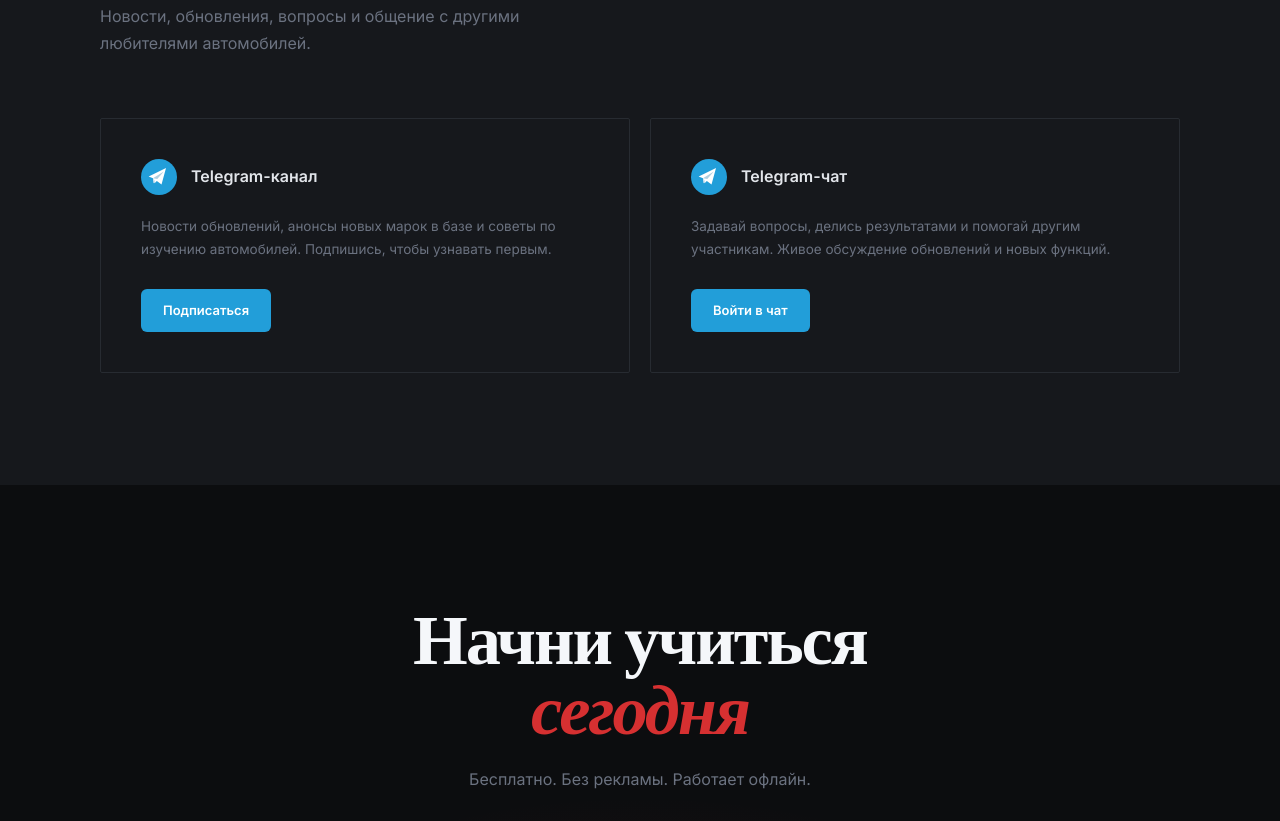
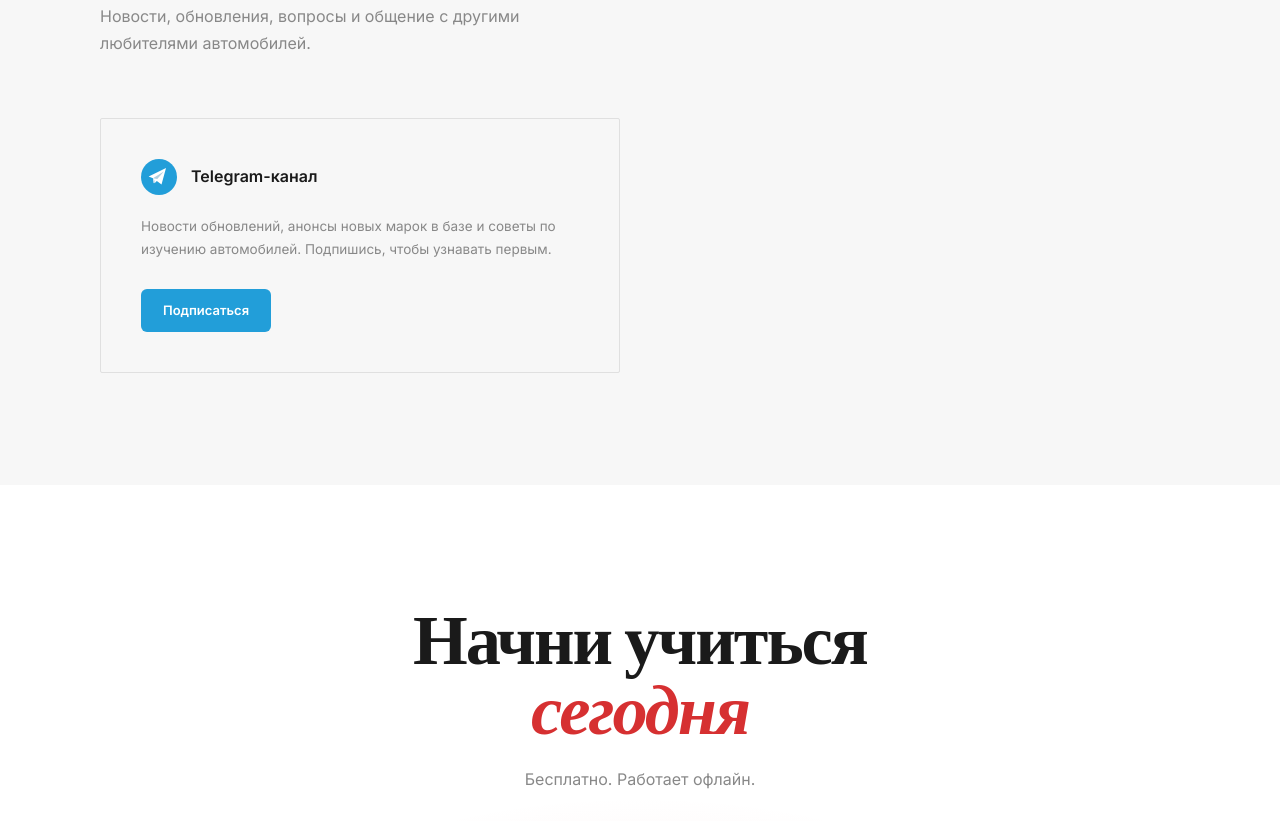
Before and after one commit to slfh3oehfe/CarLand, a plain HTML site: page index.html in a window 1280 px wide. Shown: the part 4899-5720 px from the top of the page. Drawn offline with Linux system fonts and the light colour scheme.

Commit message:
Update index.html

```diff
--- a/index.html
+++ b/index.html
@@ -11,18 +11,18 @@
 html { scroll-behavior: smooth; }
 
 :root {
-  --ink:     #0c0d0f;
-  --ink-2:   #16181c;
-  --ink-3:   #1f2227;
-  --rule:    #272b31;
-  --ghost:   #3c424d;
-  --dim:     #6b7280;
-  --body:    #9ca3af;
-  --text:    #e2e5ea;
-  --white:   #f5f7fa;
+  --ink:     #ffffff;
+  --ink-2:   #f7f7f7;
+  --ink-3:   #efefef;
+  --rule:    #e0e0e0;
+  --ghost:   #c0c0c0;
+  --dim:     #888888;
+  --body:    #555555;
+  --text:    #1a1a1a;
+  --white:   #1a1a1a;
   --red:     #d63031;
-  --red-mid: #7d1a1a;
-  --red-glow:rgba(214,48,49,0.12);
+  --red-mid: #b52626;
+  --red-glow:rgba(214,48,49,0.10);
   --tg:      #229ED9;
 }
 
@@ -41,7 +41,7 @@ nav {
   height: 60px;
   display: flex; align-items: center; justify-content: space-between;
   padding: 0 48px;
-  background: rgba(12,13,15,0.9);
+  background: rgba(255,255,255,0.92);
   backdrop-filter: blur(16px);
   border-bottom: 1px solid var(--rule);
 }
@@ -282,7 +282,7 @@ nav {
 
 /* ─── COMMUNITY ─── */
 #community { background: var(--ink-2); }
-.comm-grid { display: grid; grid-template-columns: 1fr 1fr; gap: 20px; margin-top: 60px; }
+.comm-grid { display: grid; grid-template-columns: 1fr; max-width: 520px; gap: 20px; margin-top: 60px; }
 .comm-card {
   padding: 40px;
   border: 1px solid var(--rule);
@@ -706,19 +706,7 @@ footer {
         <p>Новости обновлений, анонсы новых марок в базе и советы по изучению автомобилей. Подпишись, чтобы узнавать первым.</p>
         <a href="https://t.me/carland" class="btn-tg" target="_blank">Подписаться</a>
       </div>
-      <div class="comm-card">
-        <div class="comm-card-top">
-          <svg class="comm-logo" viewBox="0 0 40 40" fill="none" xmlns="http://www.w3.org/2000/svg">
-            <circle cx="20" cy="20" r="20" fill="#229ED9"/>
-            <path d="M8.5 19.5l4.8 1.8 1.8 5.7 2.5-2.5 5.2 3.8 5-18.3-19.3 9.5z" fill="#fff"/>
-            <path d="M13.3 21.3l.5 5.7 2.3-2.3" fill="#d6e4f0"/>
-            <path d="M13.3 21.3l12-7.5-7.2 8.5" fill="#b0cfe0"/>
-          </svg>
-          <h3>Telegram-чат</h3>
-        </div>
-        <p>Задавай вопросы, делись результатами и помогай другим участникам. Живое обсуждение обновлений и новых функций.</p>
-        <a href="https://t.me/carland_chat" class="btn-tg" target="_blank">Войти в чат</a>
-      </div>
+
     </div>
   </div>
 </section>
@@ -727,7 +715,7 @@ footer {
 <section id="download">
   <div class="wrap">
     <h2>Начни учиться<br><i>сегодня</i></h2>
-    <p>Бесплатно. Без рекламы. Работает офлайн.</p>
+    <p>Бесплатно. Работает офлайн.</p>
     <div class="dl-buttons">
 
       <a href="https://play.google.com/store/apps/details?id=com.carland.learn" class="dl-btn primary" target="_blank">
```
